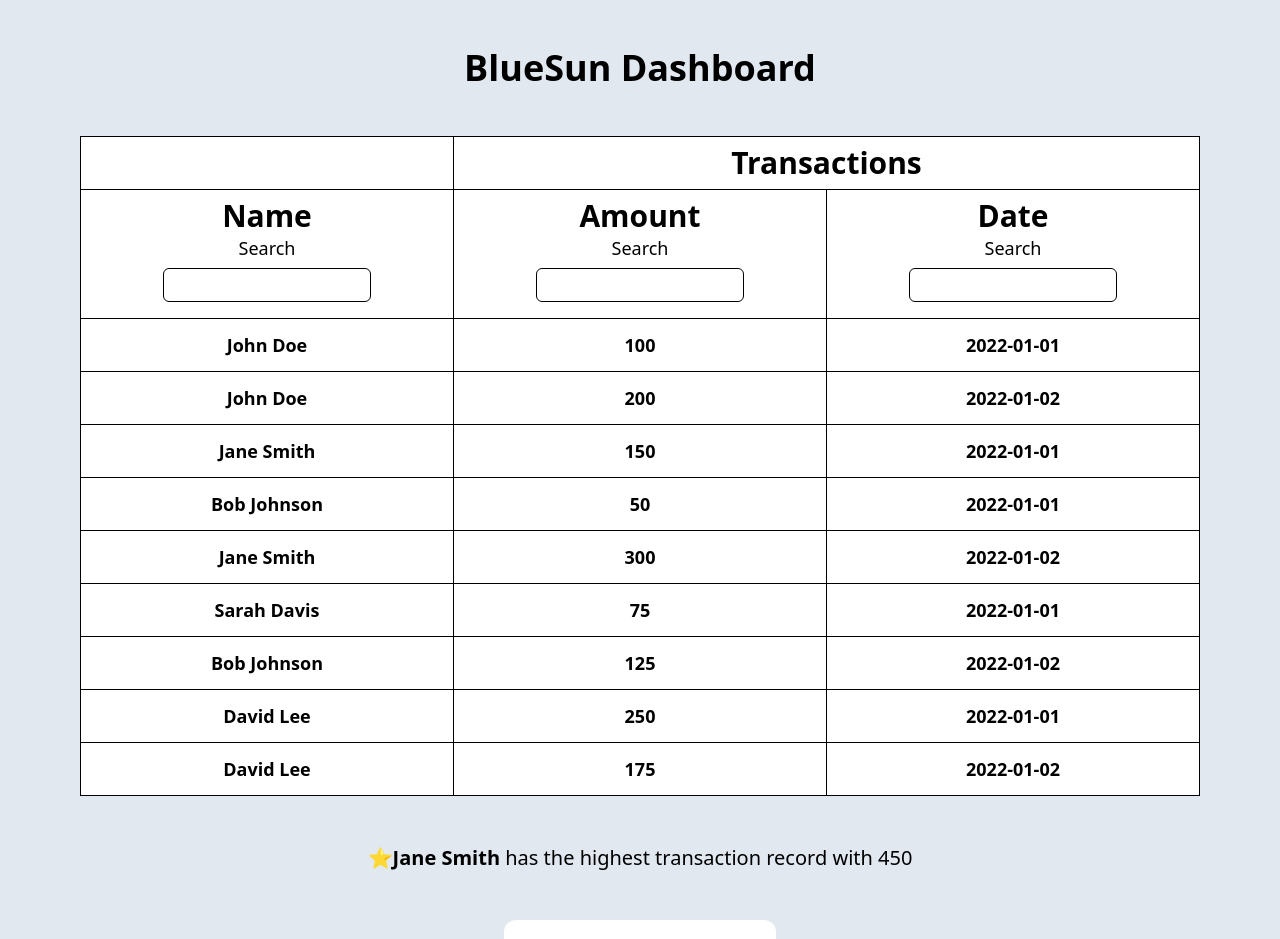
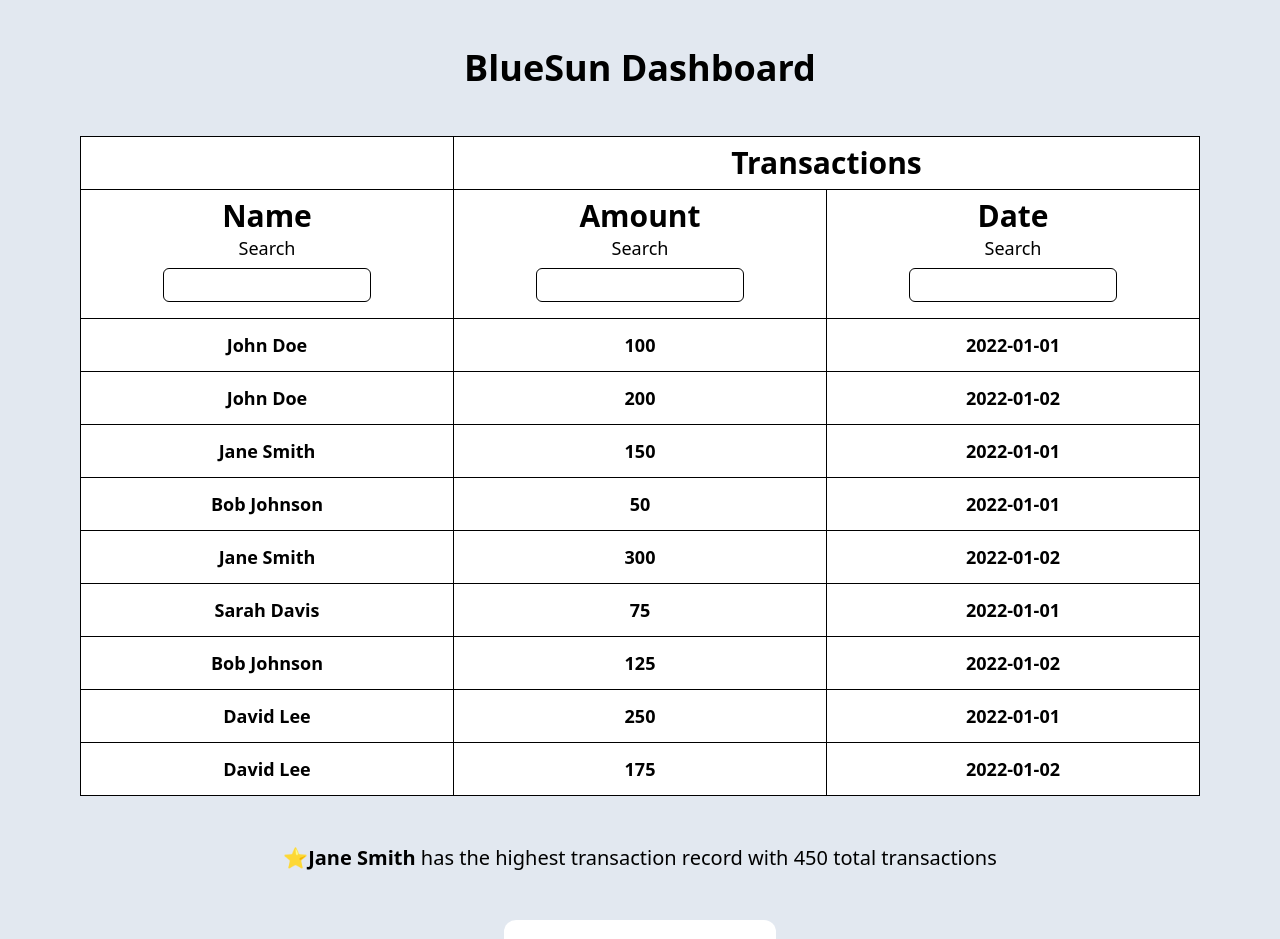
Before and after one commit to shadyhussein99/BlueSun-Task, a React (Vite) app: page / in a window 1280 px wide. Shown: the top 939 px of the page. Built offline with nearby package versions, Linux system fonts and the light colour scheme.

Commit message:
styling large screens

```diff
--- a/src/components/HighestTransactionCustomer.jsx
+++ b/src/components/HighestTransactionCustomer.jsx
@@ -2,7 +2,7 @@
 
 function HighestTransactionCustomer(props) {
     return <section className="my-7 text-center lg:text-xl lg:my-12">
-        <p>⭐<span className="text-xl font-semibold">{props.customerHighestTransaction.name}</span> has the highest transaction record with {props.customerHighestTransaction.amount}</p>
+        <p>⭐<span className="text-xl font-semibold">{props.customerHighestTransaction.name}</span> has the highest transaction record with {props.customerHighestTransaction.amount} total transactions</p>
     </section>
 }
 
```
